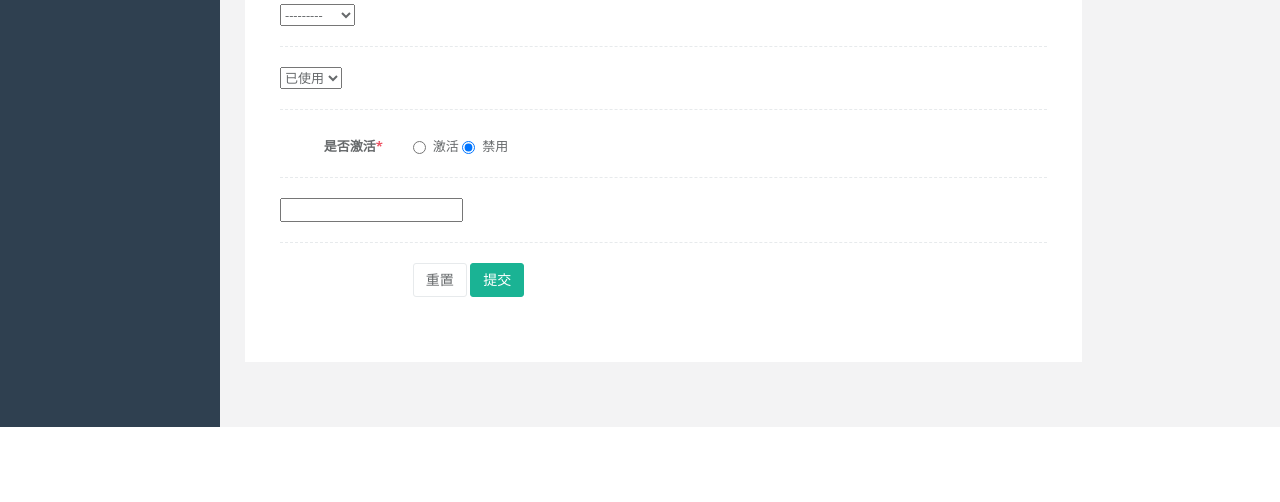
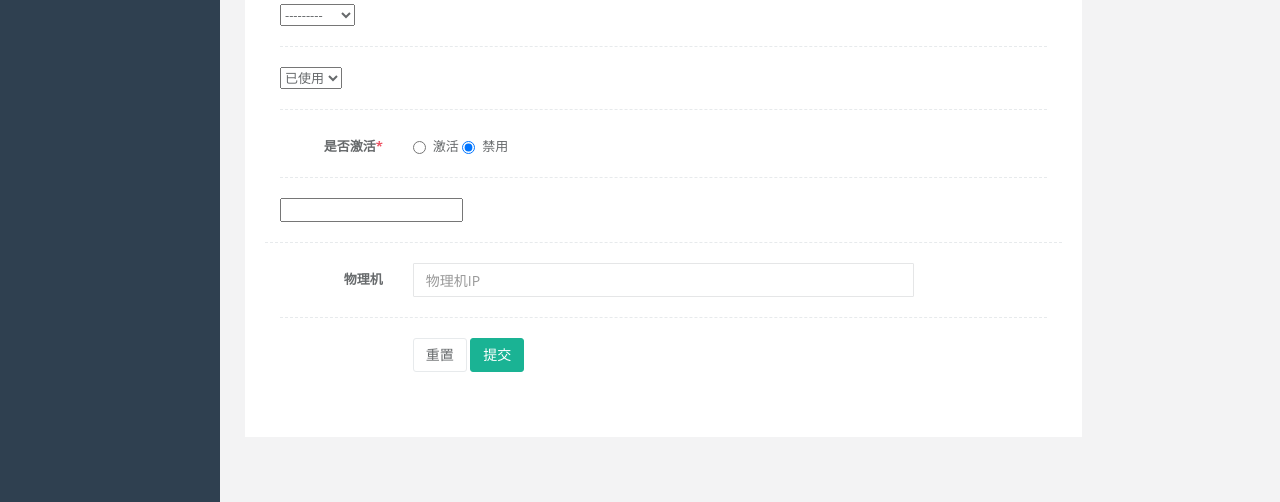
Before and after one commit to RoyceShen1/jumpserver, a Django app: page /jasset/asset/edit/ in a window 1280 px wide. Shown: the part 1774-2276 px from the top of the page. Before the commit the page ends 2201 px from the top, so only its background shows below. Run offline with Django 3.2, Linux system fonts and the light colour scheme; a user stored in the database is signed in; data comes from the database, SQL or seed files in the repository; data that the repository does not hold is empty; parts of the project's set-up code (start-up, migrations or seed data) failed here and were passed over; some libraries are stand-ins or nearby versions.

Commit message:
资产编辑页面和细节页面增加所属物理机选项

```diff
--- a/jasset/views.py
+++ b/jasset/views.py
@@ -209,11 +209,13 @@ def asset_edit(request):
     asset_id = request.GET.get('id', '')
     username = request.user.username
     asset = get_object(Asset, id=asset_id)
+
     if asset:
         password_old = asset.password
     # asset_old = copy_model_instance(asset)
     af = AssetForm(instance=asset)
     if request.method == 'POST':
+
         af_post = AssetForm(request.POST, instance=asset)
         ip = request.POST.get('ip', '')
         hostname = request.POST.get('hostname', '')
@@ -253,9 +255,16 @@ def asset_edit(request):
                 else:
                     emg = u'主机 %s 修改失败' % ip
                     raise ServerError(emg)
+
+            host_machine_ip = request.POST.get('host_machine_ip','')
+            host_machine = Asset.objects.get(ip = host_machine_ip)
+            asset.host_machine = host_machine
+            asset.save()
+
         except ServerError as e:
             error = e.message
             return my_render('jasset/asset_edit.html', locals(), request)
+
         return HttpResponseRedirect(reverse('asset_detail')+'?id=%s' % asset_id)
 
     return my_render('jasset/asset_edit.html', locals(), request)
--- a/templates/jasset/asset_detail.html
+++ b/templates/jasset/asset_detail.html
@@ -160,6 +160,10 @@
                                     <tr>
                                         <td class="text-navy">备注</td>
                                         <td>{{ asset.comment|default_if_none:"" }}</td>
+                                    </tr>
+                                    <tr>
+                                        <td class="text-navy">所属物理机IP</td>
+                                        <td>{{ asset.host_machine.ip|default_if_none:"" }}</td>
                                     </tr>
                                 </table>
                             </div>
--- a/templates/jasset/asset_edit.html
+++ b/templates/jasset/asset_edit.html
@@ -149,8 +149,17 @@
                                             </div>
                                         </div>
 
-                                       <div class="hr-line-dashed"></div>
+                                        <div class="hr-line-dashed"></div>
                                         {{ af.comment|bootstrap_horizontal }}
+
+
+                                        <div class="form-group" id="host_machine">
+                                            <div class="hr-line-dashed"></div>
+                                            <label class="col-sm-2 control-label"> 物理机 </label>
+                                                <div class="col-sm-8">
+                                                    <input type="text" placeholder="物理机IP" value="{{asset.host_machine.ip}}" name="host_machine_ip" class="form-control">
+                                                </div>
+                                        </div>
 
                                         <div class="hr-line-dashed"></div>
                                         <div class="form-group">
```
